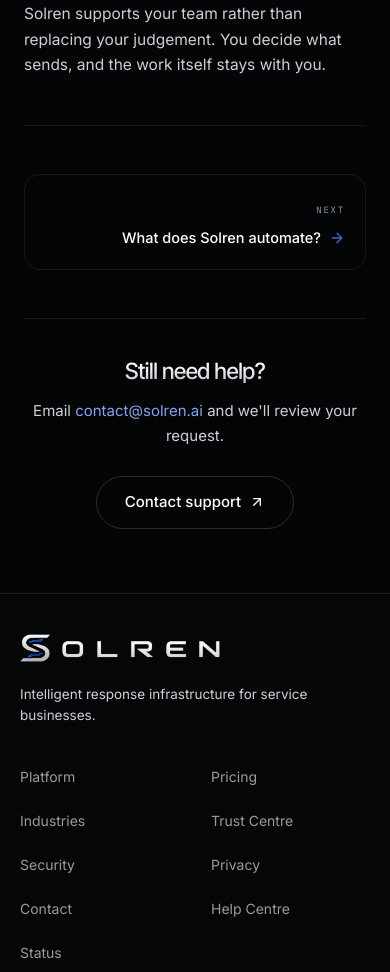
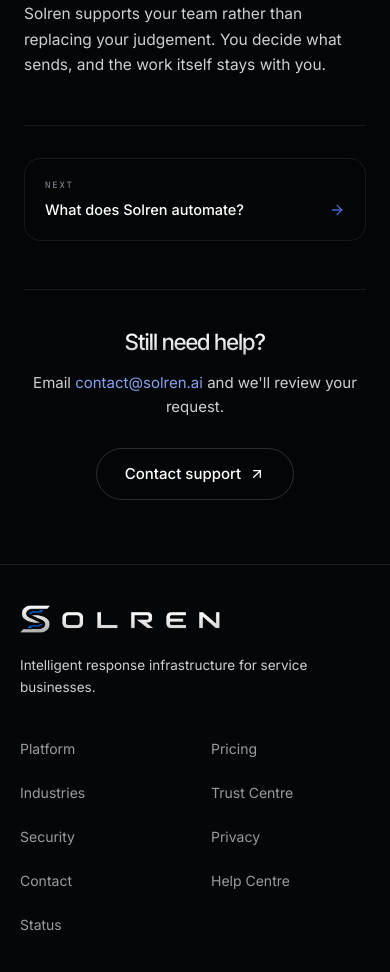
Before and after one commit to SolrenAI/solren-website, a Next.js app: page /help/how-solren-works in a window 390 px wide. Shown: the part 1000-1972 px from the top of the page. Built offline with nearby package versions, Linux system fonts and the light colour scheme.

Commit message:
Update website

```diff
--- a/app/help/[slug]/page.tsx
+++ b/app/help/[slug]/page.tsx
@@ -106,30 +106,52 @@
           )}
 
           {/* previous / next */}
-          <div className="mt-12 grid grid-cols-1 gap-4 border-t border-[var(--hair)] pt-8 sm:mt-16 sm:grid-cols-2 sm:pt-10">
+          <div className="mt-12 grid auto-rows-fr grid-cols-1 gap-4 border-t border-[var(--hair)] pt-8 md:mt-16 md:auto-rows-auto md:grid-cols-2 md:pt-10">
             {prev ? (
               <Link
                 href={`/help/${prev.slug}`}
                 className="group rounded-2xl border border-white/[0.08] p-5 transition-colors hover:border-white/20 hover:bg-white/[0.02]"
               >
+                <div className="grid grid-cols-[16px_minmax(0,1fr)] grid-rows-[auto_auto] gap-x-3 gap-y-2 text-left md:hidden">
+                  <span className="ps-label col-start-2 row-start-1 !text-[9px] !tracking-[0.2em]">
+                    Previous
+                  </span>
+                  <ArrowLeft className="col-start-1 row-start-2 h-4 w-4 self-center text-[#537FEA]/80 transition-all group-hover:-translate-x-0.5 group-hover:text-[#537FEA]" />
+                  <span className="col-start-2 row-start-2 text-[14.5px] font-medium leading-snug text-white">
+                    {prev.title}
+                  </span>
+                </div>
+                <div className="hidden md:block">
                   <span className="ps-label !text-[9px] !tracking-[0.2em]">Previous</span>
                   <div className="mt-2 flex items-center gap-2 text-[14.5px] font-medium text-white">
                     <ArrowLeft className="h-4 w-4 text-[#537FEA]/80 transition-all group-hover:-translate-x-0.5 group-hover:text-[#537FEA]" />
                     {prev.title}
                   </div>
+                </div>
               </Link>
             ) : (
-              <span />
+              <span className="hidden md:block" />
             )}
             {next && (
               <Link
                 href={`/help/${next.slug}`}
-                className="group rounded-2xl border border-white/[0.08] p-5 text-right transition-colors hover:border-white/20 hover:bg-white/[0.02] sm:col-start-2"
+                className="group rounded-2xl border border-white/[0.08] p-5 text-right transition-colors hover:border-white/20 hover:bg-white/[0.02] md:col-start-2"
               >
+                <div className="grid grid-cols-[minmax(0,1fr)_16px] grid-rows-[auto_auto] gap-x-3 gap-y-2 text-left md:hidden">
+                  <span className="ps-label col-start-1 row-start-1 !text-[9px] !tracking-[0.2em]">
+                    Next
+                  </span>
+                  <span className="col-start-1 row-start-2 text-[14.5px] font-medium leading-snug text-white">
+                    {next.title}
+                  </span>
+                  <ArrowRight className="col-start-2 row-start-2 h-4 w-4 self-center text-[#537FEA]/80 transition-all group-hover:translate-x-0.5 group-hover:text-[#537FEA]" />
+                </div>
+                <div className="hidden md:block">
                   <span className="ps-label !text-[9px] !tracking-[0.2em]">Next</span>
                   <div className="mt-2 flex items-center justify-end gap-2 text-[14.5px] font-medium text-white">
                     {next.title}
                     <ArrowRight className="h-4 w-4 text-[#537FEA]/80 transition-all group-hover:translate-x-0.5 group-hover:text-[#537FEA]" />
+                  </div>
                 </div>
               </Link>
             )}
--- a/components/public-site/sections/enquiry-flow.tsx
+++ b/components/public-site/sections/enquiry-flow.tsx
@@ -144,9 +144,7 @@
               <span
                 aria-hidden="true"
                 className="absolute bottom-[38px] left-9 top-[38px] w-px -translate-x-1/2 bg-gradient-to-b from-[#537FEA]/15 via-[#537FEA]/35 to-[#537FEA]/60 md:hidden"
-              >
-                <span className="ps-flow-pulse-y absolute left-1/2 top-0 h-1 w-1 -translate-x-1/2 -translate-y-1/2 rounded-full bg-[#6f93ee] opacity-0 shadow-[0_0_5px_rgba(83,127,234,0.35)]" />
-              </span>
+              />
               {stages.map((stage, index) => {
                 const Icon = mobileStageIcons[index]!
                 const last = index === stages.length - 1
--- a/components/public-site/sections/process-preview.tsx
+++ b/components/public-site/sections/process-preview.tsx
@@ -78,17 +78,15 @@
         {/* right: vertical setup sequence on a quiet signal line */}
         <Reveal delay={120}>
           <ol className="relative grid grid-cols-[34px_minmax(0,1fr)] gap-x-4 gap-y-7 sm:gap-x-5 sm:gap-y-9 md:hidden">
-            <span
-              aria-hidden="true"
-              className="pointer-events-none relative z-0 col-start-1 row-start-1 row-end-4"
-            >
-              <span className="absolute bottom-[-17px] left-1/2 top-[17px] w-px -translate-x-1/2 bg-gradient-to-b from-[#537FEA]/18 via-[#537FEA]/26 to-[#537FEA]/38">
-                <span className="ps-flow-pulse-y absolute left-1/2 top-0 h-1 w-1 -translate-x-1/2 -translate-y-1/2 rounded-full bg-[#6f93ee] opacity-0 shadow-[0_0_5px_rgba(83,127,234,0.35)]" />
-              </span>
-            </span>
             {phases.map((p, index) => (
               <li key={p.n} className="contents">
                 <div className="relative z-10 col-start-1" style={{ gridRow: index + 1 }}>
+                  {index < phases.length - 1 && (
+                    <span
+                      aria-hidden="true"
+                      className="absolute bottom-[-45px] left-1/2 top-[17px] z-0 w-px -translate-x-1/2 bg-gradient-to-b from-[#537FEA]/18 via-[#537FEA]/26 to-[#537FEA]/38 sm:bottom-[-53px]"
+                    />
+                  )}
                   <StepNode n={p.n} tone={p.tone} />
                 </div>
                 <div className="col-start-2 pt-1" style={{ gridRow: index + 1 }}>
```
Lines whose indentation alone changed are shown as unchanged.
